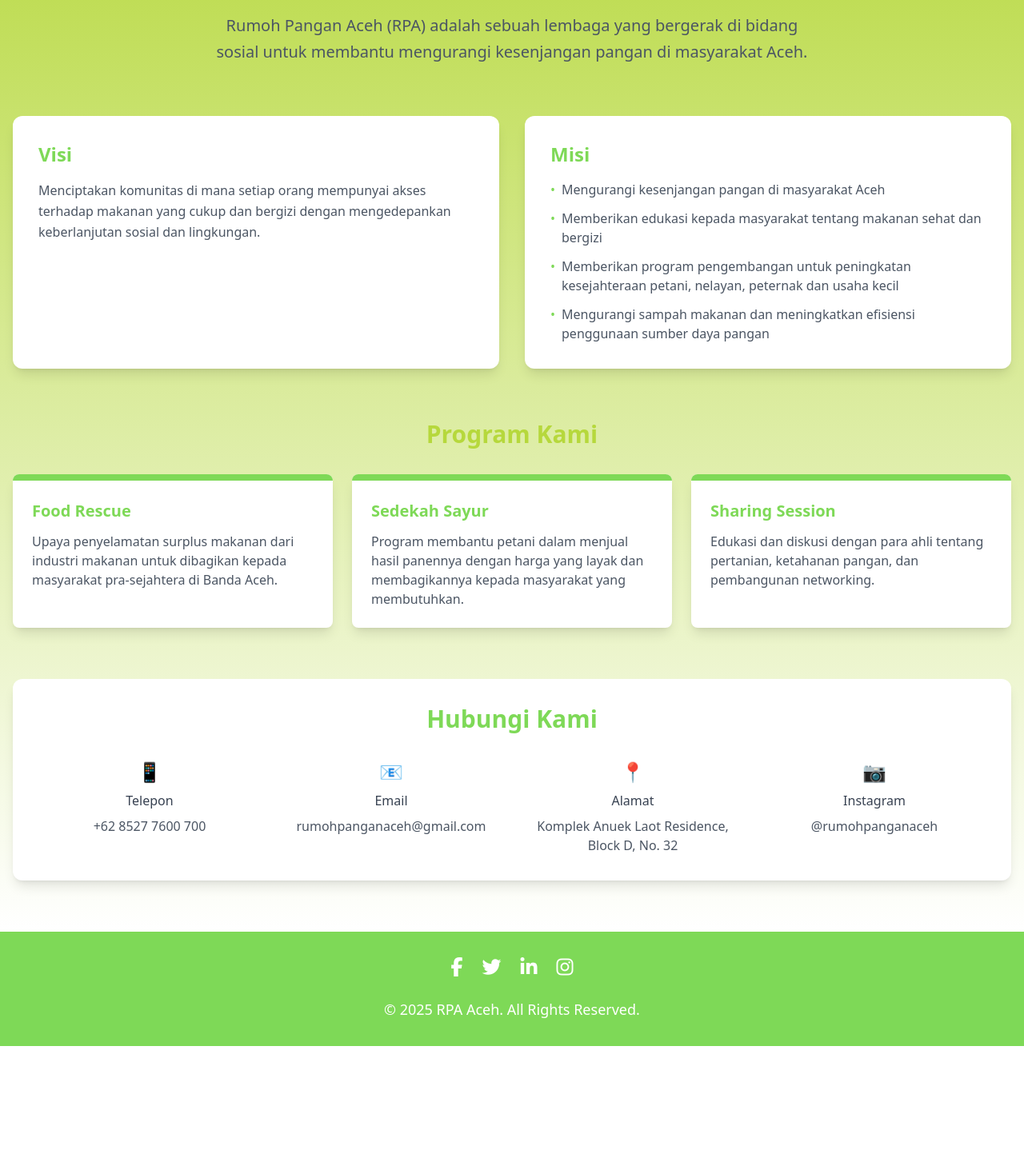
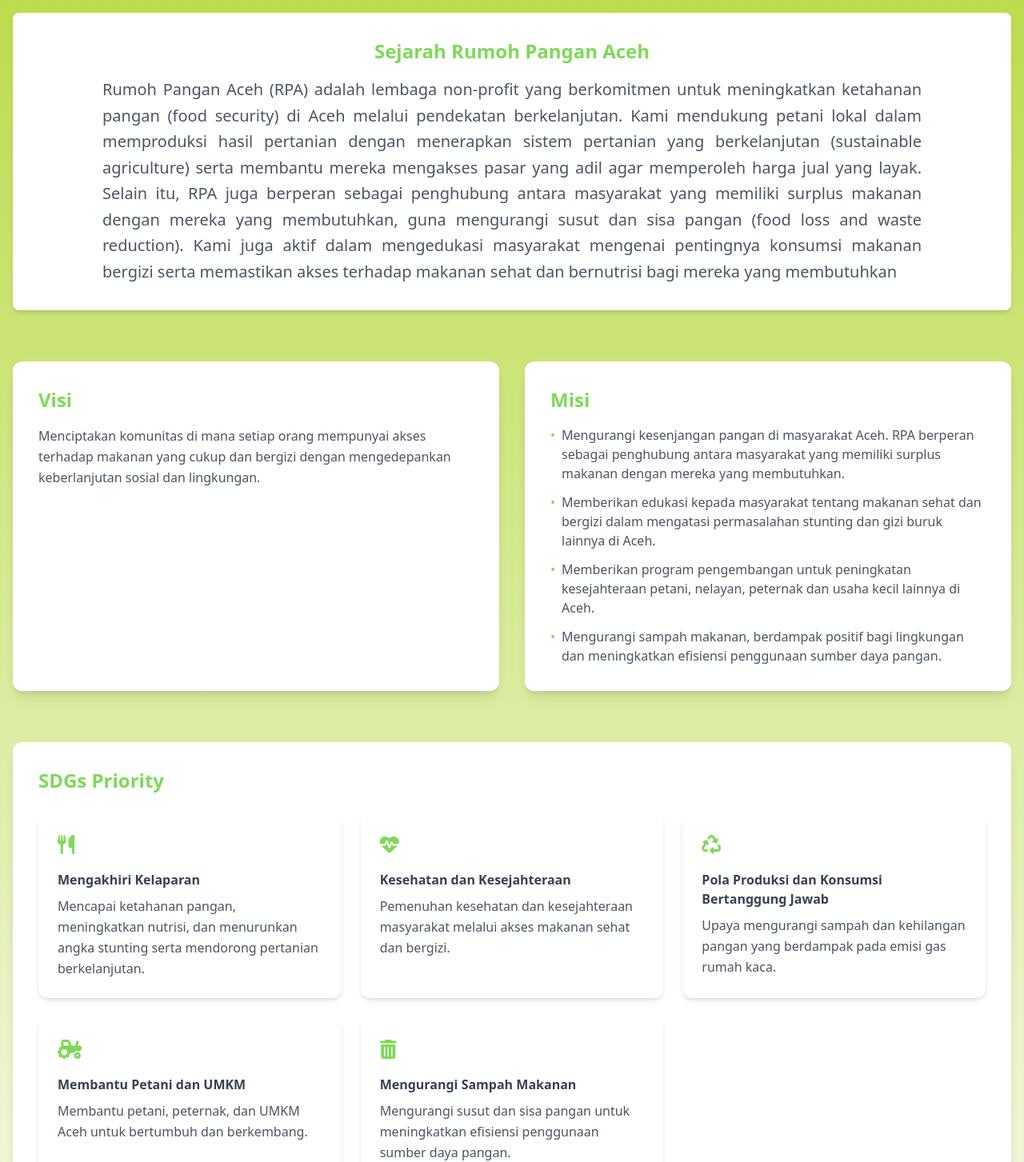
Before and after one commit to aslamabdika18/RpaFrontend, a Vue app: page /about in a window 1280 px wide. Shown: the part 184-1637 px from the top of the page at 80% size. Before the commit the page ends 1492 px from the top, so only its background shows below. Built offline with nearby package versions, Linux system fonts and the light colour scheme.

Commit message:
fix isi AboutView

```diff
--- a/src/views/AboutView.vue
+++ b/src/views/AboutView.vue
@@ -1,73 +1,138 @@
 <template>
   <div class="min-h-screen bg-gradient-to-b from-secondary to-white py-16">
     <!-- Hero Section -->
-    <div class="container mx-auto px-4 mt-16">
-      <div class="text-center mb-16">
-        <h1 class="text-4xl md:text-5xl font-bold text-white mb-6">Tentang Kami</h1>
-        <p class="text-xl text-gray-600 max-w-3xl mx-auto leading-relaxed">
-          Rumoh Pangan Aceh (RPA) adalah sebuah lembaga yang bergerak di bidang sosial untuk membantu mengurangi kesenjangan pangan di masyarakat Aceh.
+    <h1 class="text-4xl md:text-5xl font-bold text-white text-center mb-6 mt-16">Tentang Kami</h1>
+    <div class="container mx-auto px-4">
+      <div class="text-center mb-16 bg-white rounded-lg shadow-md p-8">
+        <h2 class="text-2xl font-bold text-primary mb-4">Sejarah Rumoh Pangan Aceh</h2>
+        <p class="text-xl text-justify normal-case text-gray-600 max-w-5xl mx-auto leading-relaxed">
+          Rumoh Pangan Aceh (RPA) adalah lembaga non-profit yang berkomitmen untuk meningkatkan
+          ketahanan pangan (food security) di Aceh melalui pendekatan berkelanjutan. Kami mendukung
+          petani lokal dalam memproduksi hasil pertanian dengan menerapkan sistem pertanian yang
+          berkelanjutan (sustainable agriculture) serta membantu mereka mengakses pasar yang adil
+          agar memperoleh harga jual yang layak. Selain itu, RPA juga berperan sebagai penghubung
+          antara masyarakat yang memiliki surplus makanan dengan mereka yang membutuhkan, guna
+          mengurangi susut dan sisa pangan (food loss and waste reduction). Kami juga aktif dalam
+          mengedukasi masyarakat mengenai pentingnya konsumsi makanan bergizi serta memastikan akses
+          terhadap makanan sehat dan bernutrisi bagi mereka yang membutuhkan
         </p>
       </div>
 
       <!-- Vision & Mission -->
       <div class="grid md:grid-cols-2 gap-8 mb-16">
-        <div class="bg-white rounded-xl shadow-lg p-8 transform hover:scale-105 transition-transform duration-300">
+        <div
+          class="bg-white rounded-xl shadow-lg p-8 transform hover:scale-105 transition-transform duration-300"
+        >
           <h2 class="text-2xl font-bold text-primary mb-4">Visi</h2>
-          <p class="text-gray-600 leading-relaxed">
-            Menciptakan komunitas di mana setiap orang mempunyai akses terhadap makanan yang cukup dan bergizi dengan mengedepankan keberlanjutan sosial dan lingkungan.
+          <p class="text-gray-600 normal-case leading-relaxed">
+            Menciptakan komunitas di mana setiap orang mempunyai akses terhadap makanan yang cukup
+            dan bergizi dengan mengedepankan keberlanjutan sosial dan lingkungan.
           </p>
         </div>
-        <div class="bg-white rounded-xl shadow-lg p-8 transform hover:scale-105 transition-transform duration-300">
+        <div
+          class="bg-white rounded-xl shadow-lg p-8 transform hover:scale-105 transition-transform duration-300"
+        >
           <h2 class="text-2xl font-bold text-primary mb-4">Misi</h2>
-          <ul class="space-y-3 text-gray-600">
+          <ul class="space-y-3 normal-case text-gray-600">
             <li class="flex items-start">
               <span class="text-primary mr-2">•</span>
-              Mengurangi kesenjangan pangan di masyarakat Aceh
+              Mengurangi kesenjangan pangan di masyarakat Aceh. RPA berperan sebagai penghubung
+              antara masyarakat yang memiliki surplus makanan dengan mereka yang membutuhkan.
             </li>
             <li class="flex items-start">
               <span class="text-primary mr-2">•</span>
-              Memberikan edukasi kepada masyarakat tentang makanan sehat dan bergizi
+              Memberikan edukasi kepada masyarakat tentang makanan sehat dan bergizi dalam mengatasi
+              permasalahan stunting dan gizi buruk lainnya di Aceh.
             </li>
             <li class="flex items-start">
               <span class="text-primary mr-2">•</span>
-              Memberikan program pengembangan untuk peningkatan kesejahteraan petani, nelayan, peternak dan usaha kecil
+              Memberikan program pengembangan untuk peningkatan kesejahteraan petani, nelayan,
+              peternak dan usaha kecil lainnya di Aceh.
             </li>
             <li class="flex items-start">
               <span class="text-primary mr-2">•</span>
-              Mengurangi sampah makanan dan meningkatkan efisiensi penggunaan sumber daya pangan
+              Mengurangi sampah makanan, berdampak positif bagi lingkungan dan meningkatkan
+              efisiensi penggunaan sumber daya pangan.
             </li>
           </ul>
         </div>
       </div>
+      <!-- SDGs Priority Section -->
+      <div class="bg-white rounded-xl shadow-lg p-8 mb-16">
+        <h2 class="text-2xl font-bold text-primary mb-6">SDGs Priority</h2>
+        <div class="grid md:grid-cols-2 lg:grid-cols-3 gap-6">
+          <!-- Card 1: Mengakhiri Kelaparan -->
+          <div
+            class="bg-white rounded-xl shadow-md p-6 transform hover:scale-105 transition-transform duration-300"
+          >
+            <div class="text-primary text-2xl mb-4">
+              <i class="fas fa-utensils"></i>
+            </div>
+            <h3 class="font-semibold text-gray-700 mb-2">Mengakhiri Kelaparan</h3>
+            <p class="text-gray-600 normal-case leading-relaxed">
+              Mencapai ketahanan pangan, meningkatkan nutrisi, dan menurunkan angka stunting serta
+              mendorong pertanian berkelanjutan.
+            </p>
+          </div>
 
-      <!-- Programs -->
-      <div class="mb-16">
-        <h2 class="text-3xl font-bold text-secondary text-center mb-8">Program Kami</h2>
-        <div class="grid md:grid-cols-3 gap-6">
-          <div class="bg-white rounded-lg shadow-lg overflow-hidden">
-            <div class="bg-primary h-2"></div>
-            <div class="p-6">
-              <h3 class="text-xl font-semibold text-primary mb-3">Food Rescue</h3>
-              <p class="text-gray-600">Upaya penyelamatan surplus makanan dari industri makanan untuk dibagikan kepada masyarakat pra-sejahtera di Banda Aceh.</p>
+          <!-- Card 2: Kesehatan dan Kesejahteraan -->
+          <div
+            class="bg-white rounded-xl shadow-md p-6 transform hover:scale-105 transition-transform duration-300"
+          >
+            <div class="text-primary text-2xl mb-4">
+              <i class="fas fa-heartbeat"></i>
             </div>
+            <h3 class="font-semibold text-gray-700 mb-2">Kesehatan dan Kesejahteraan</h3>
+            <p class="text-gray-600 normal-case leading-relaxed">
+              Pemenuhan kesehatan dan kesejahteraan masyarakat melalui akses makanan sehat dan
+              bergizi.
+            </p>
           </div>
-          <div class="bg-white rounded-lg shadow-lg overflow-hidden">
-            <div class="bg-primary h-2"></div>
-            <div class="p-6">
-              <h3 class="text-xl font-semibold text-primary mb-3">Sedekah Sayur</h3>
-              <p class="text-gray-600">Program membantu petani dalam menjual hasil panennya dengan harga yang layak dan membagikannya kepada masyarakat yang membutuhkan.</p>
+
+          <!-- Card 3: Pola Produksi dan Konsumsi Bertanggung Jawab -->
+          <div
+            class="bg-white rounded-xl shadow-md p-6 transform hover:scale-105 transition-transform duration-300"
+          >
+            <div class="text-primary text-2xl mb-4">
+              <i class="fas fa-recycle"></i>
             </div>
+            <h3 class="font-semibold text-gray-700 mb-2">
+              Pola Produksi dan Konsumsi Bertanggung Jawab
+            </h3>
+            <p class="text-gray-600 normal-case leading-relaxed">
+              Upaya mengurangi sampah dan kehilangan pangan yang berdampak pada emisi gas rumah
+              kaca.
+            </p>
           </div>
-          <div class="bg-white rounded-lg shadow-lg overflow-hidden">
-            <div class="bg-primary h-2"></div>
-            <div class="p-6">
-              <h3 class="text-xl font-semibold text-primary mb-3">Sharing Session</h3>
-              <p class="text-gray-600">Edukasi dan diskusi dengan para ahli tentang pertanian, ketahanan pangan, dan pembangunan networking.</p>
+
+          <!-- Card 4: Membantu Petani dan UMKM -->
+          <div
+            class="bg-white rounded-xl shadow-md p-6 transform hover:scale-105 transition-transform duration-300"
+          >
+            <div class="text-primary text-2xl mb-4">
+              <i class="fas fa-tractor"></i>
             </div>
+            <h3 class="font-semibold text-gray-700 mb-2">Membantu Petani dan UMKM</h3>
+            <p class="text-gray-600 normal-case leading-relaxed">
+              Membantu petani, peternak, dan UMKM Aceh untuk bertumbuh dan berkembang.
+            </p>
+          </div>
+
+          <!-- Card 5: Mengurangi Sampah Makanan -->
+          <div
+            class="bg-white rounded-xl shadow-md p-6 transform hover:scale-105 transition-transform duration-300"
+          >
+            <div class="text-primary text-2xl mb-4">
+              <i class="fas fa-trash-alt"></i>
+            </div>
+            <h3 class="font-semibold text-gray-700 mb-2">Mengurangi Sampah Makanan</h3>
+            <p class="text-gray-600 normal-case leading-relaxed">
+              Mengurangi susut dan sisa pangan untuk meningkatkan efisiensi penggunaan sumber daya
+              pangan.
+            </p>
           </div>
         </div>
       </div>
-
       <!-- Contact Section -->
       <div class="bg-white rounded-xl shadow-lg p-8">
         <h2 class="text-3xl font-bold text-primary text-center mb-8">Hubungi Kami</h2>
```
